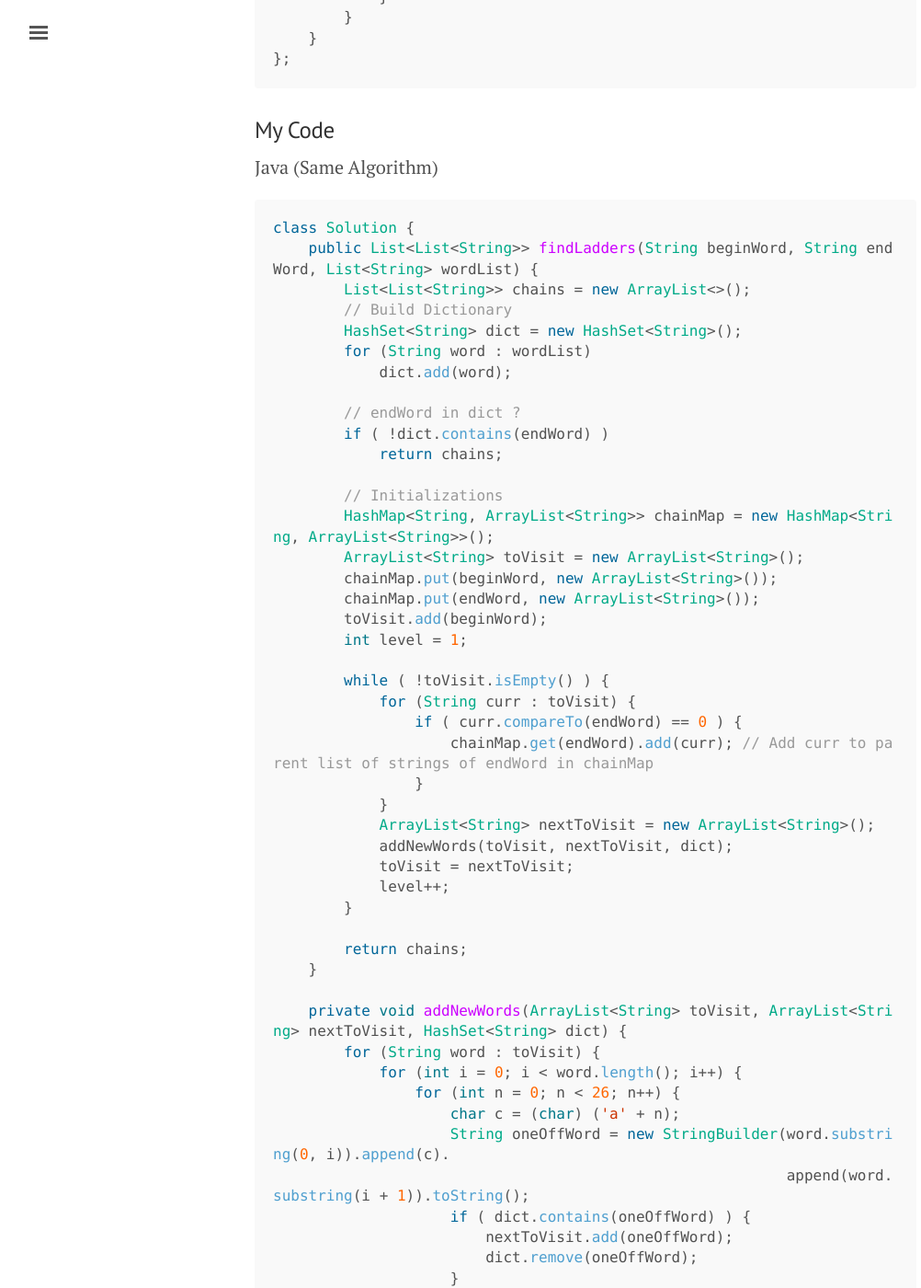
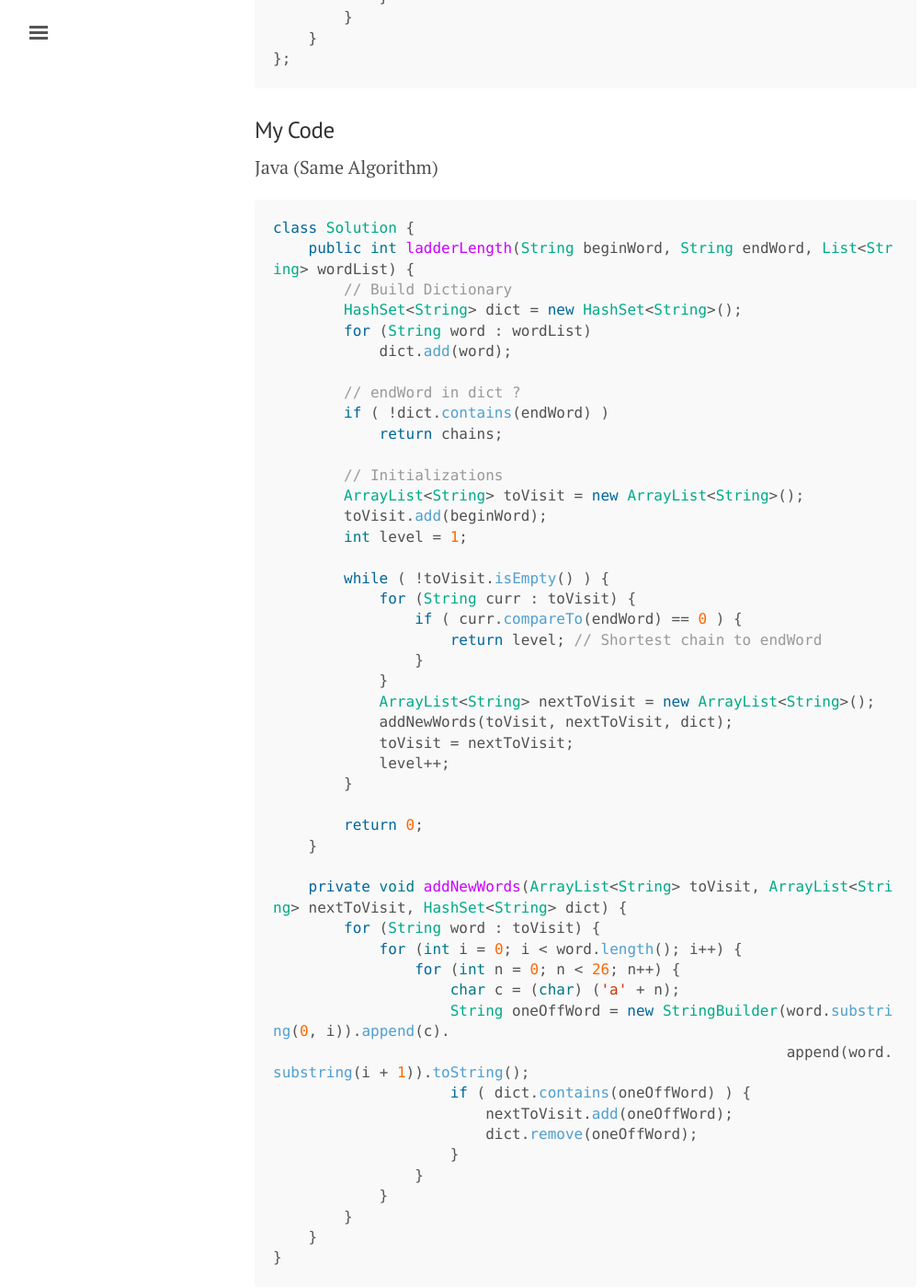
Before and after one commit to washifu/CodeBlog, a Jekyll site: the page built from pages/2017-10-14-Word_Ladder.md, in a window 1280 px wide and 1400 px high, scrolled down 2283 px. Shown: the whole window at 92% size, without its empty margins (3-1005 px from the left). Built offline with Jekyll 4.4.1, drawn with Linux system fonts in a browser that asks for light colours; comment, search, counter and statistics services are not loaded.

Commit message:
Update 2017-10-14-Word_Ladder.md

````diff
--- a/pages/2017-10-14-Word_Ladder.md
+++ b/pages/2017-10-14-Word_Ladder.md
@@ -91,8 +91,7 @@ private:
 Java (Same Algorithm)
 ```java
 class Solution {
-    public List<List<String>> findLadders(String beginWord, String endWord, List<String> wordList) {
-        List<List<String>> chains = new ArrayList<>();
+    public int ladderLength(String beginWord, String endWord, List<String> wordList) {
         // Build Dictionary
         HashSet<String> dict = new HashSet<String>();
         for (String word : wordList)
@@ -103,17 +102,14 @@ class Solution {
             return chains;
 
         // Initializations
-        HashMap<String, ArrayList<String>> chainMap = new HashMap<String, ArrayList<String>>();
         ArrayList<String> toVisit = new ArrayList<String>();
-        chainMap.put(beginWord, new ArrayList<String>());
-        chainMap.put(endWord, new ArrayList<String>());
         toVisit.add(beginWord);
         int level = 1;
 
         while ( !toVisit.isEmpty() ) {
             for (String curr : toVisit) {
                 if ( curr.compareTo(endWord) == 0 ) {
-                    chainMap.get(endWord).add(curr); // Add curr to parent list of strings of endWord in chainMap
+                    return level; // Shortest chain to endWord
                 }
             }
             ArrayList<String> nextToVisit = new ArrayList<String>();
@@ -122,7 +118,7 @@ class Solution {
             level++;
         }
 
-        return chains;
+        return 0;
     }
 
     private void addNewWords(ArrayList<String> toVisit, ArrayList<String> nextToVisit, HashSet<String> dict) {
````
